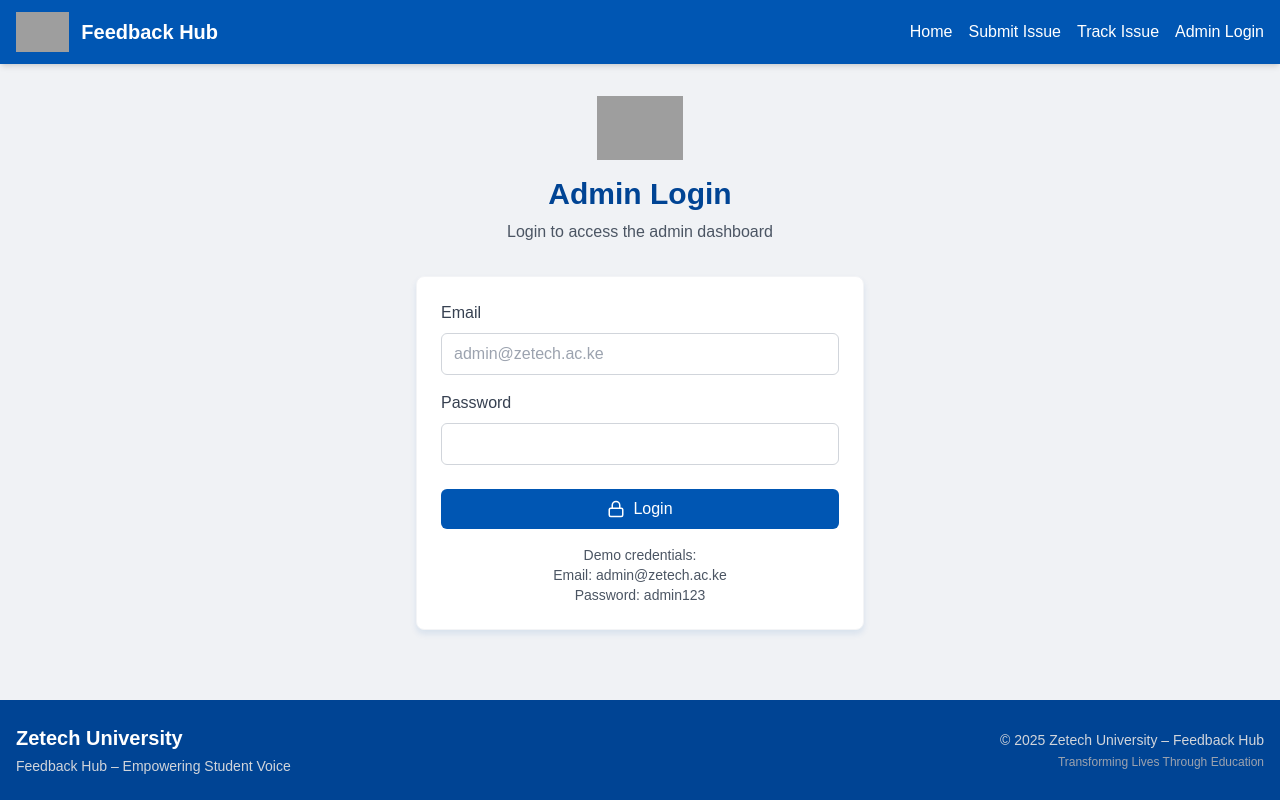
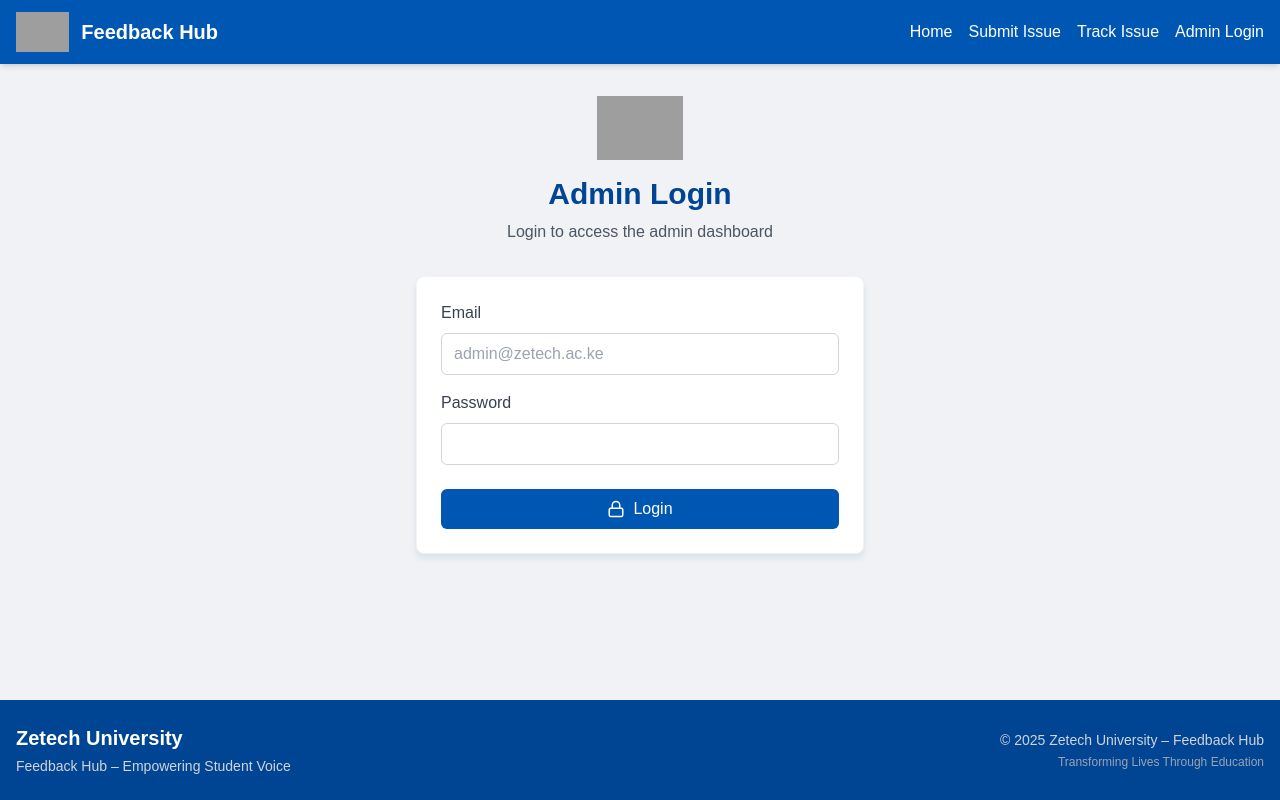
Before and after one commit to prim5v/zetech_Feedback_system, a React (Vite) app: page /admin/login in a window 1280 px wide. Built offline with nearby package versions, Linux system fonts and the light colour scheme; grey boxes are pictures that could not be loaded.

Commit message:
Fix favicon setup

```diff
--- a/src/pages/AdminLoginPage.jsx
+++ b/src/pages/AdminLoginPage.jsx
@@ -80,11 +80,11 @@
               </>}
           </button>
         </form>
-        <div className="mt-4 text-center text-sm text-gray-600">
+        {/* <div className="mt-4 text-center text-sm text-gray-600">
           <p>Demo credentials:</p>
           <p>Email: admin@zetech.ac.ke</p>
           <p>Password: admin123</p>
-        </div>
+        </div> */}
       </div>
     </div>;
 };
```
